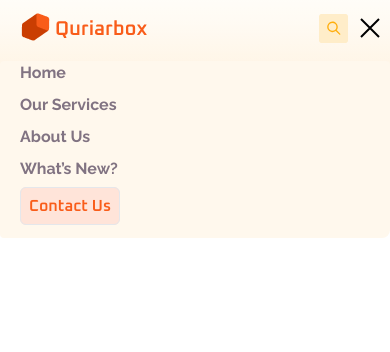
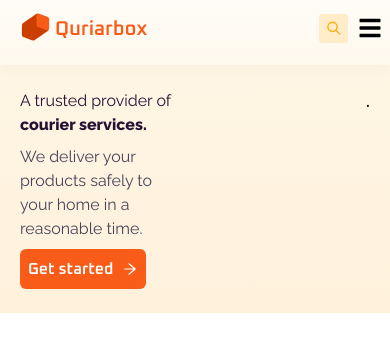
Before and after one commit to Rakib-siddiki/Quriarbox-App, a React (Vite) app: page / in a window 390 px wide. Shown: the top 352 px of the page. Built offline with nearby package versions, Linux system fonts and the light colour scheme.

Commit message:
banner section

```diff
--- a/src/components/banner/Banner.jsx
+++ b/src/components/banner/Banner.jsx
@@ -1,10 +1,32 @@
-
+import bannerImg from '../../assets/images/Nav&Banner/banner image.png'
+import {AiOutlineArrowRight} from 'react-icons/ai'
 
 const Banner = () => {
-    return (
-        <div>
+  return (
+    <>
+      <section className="max-w-container mx-auto">
+        <div className="flex py-6 px-5 md:p-0">
+          {/* left part start */}
+          <div className=" w-2/5 xl:mt-52 md:py-16">
+            <div className="md:ml-5 xl:m-0 md:mt-10">
+            <h1 className="w-52 sm:text-2xl sm:w-60 md:w-80 md:text-3xl  xl:w-[500px] xl:text-[49px] font-Raleway font-extrabold xl:leading-[58px] text-[#261134]"><span className="font-normal ">A trusted provider of</span> courier services.</h1>
+            <p className='text-secondary xl:text-xl font-Raleway font-normal xl:w-80 xl:mt-4 w-62 my-2 md:my-4' >We deliver your products safely to your home in a reasonable time.</p>
+            <a className=' inline-flex items-center xl:text-xl font-Oxanium font-semibold text-white bg-primary rounded-md xl:py-3 xl:px-5
+             xl:mt-10 p-2' href="#">Get started <span className='ml-2'><AiOutlineArrowRight/></span> </a>
+            </div>
+          </div>
+          {/* left part end */}
+
+          {/* right part start */}
+          <div className=" md:w-4/5 md:py-10 xl:mt-[170px] bg-banner-bg sm:bg-none bg-center bg-contain bg-no-repeat w-full h-vh">
+            <img className=' hidden sm:block' src={bannerImg} alt="banner-image" />
+
+          </div>
+.          {/* right part start */}
         </div>
-    );
+      </section>
+    </>
+  );
 };
 
 export default Banner;
--- a/src/components/navbar/Navbar.jsx
+++ b/src/components/navbar/Navbar.jsx
@@ -20,12 +20,12 @@ const Navbar = () => {
 
             <div onClick={handleClick} className={ `md:hidden absolute top-4 right-0 text-2xl px-2 `}>
               {
-                show == true? <FaBars/>:<GrClose/>
+                show == true?<GrClose/> : <FaBars/>
               }
 
             </div>
             {/* icon */}
-            <div className={`md:flex md:items-center xl:w-3/4 justify-end duration-500 ${show==true?'-left-[-100%]':'left-0'} md:static absolute left-0 w-full pl-5 md:pl-0  bg-[#FFF8ED] rounded md:rounded-none rounded-br-lg z-10 `}>
+            <div className={`md:flex md:items-center xl:w-3/4 justify-end duration-500 ${show?'left-0':'left-[-100%]'} md:static absolute left-0 w-full pl-5 md:pl-0 bg-[#FFF8ED] `}>
             <ul className="flex md:flex-row flex-col xl:gap-x-6  md:gap-x-3 gap-y-2">
               <li className="text-[#817382] capitalize font-bold font-Raleway hover:text-primary duration-300 cursor-pointer">home</li>
               <li className="text-[#817382] capitalize font-bold font-Raleway hover:text-primary duration-300 cursor-pointer">Our services</li>
--- a/tailwind.config.js
+++ b/tailwind.config.js
@@ -12,11 +12,15 @@ export default {
         'container':'1320px'
       },
       colors:{
-        'primary':'#F95C19'
+        'primary':'#F95C19',
+        'secondary':'#464558',
       },
       fontFamily:{
         'Oxanium':['Oxanium', 'sans-serif'],
         'Raleway':['Raleway', 'sans-serif']
+      },
+      backgroundImage:{
+        'banner-bg':'url(./assets/images/Nav&Banner/banner image.png)',
       }
     },
   },
```
Also changed, not shown: 1 other file (tests, documents, lock files or other folders).
